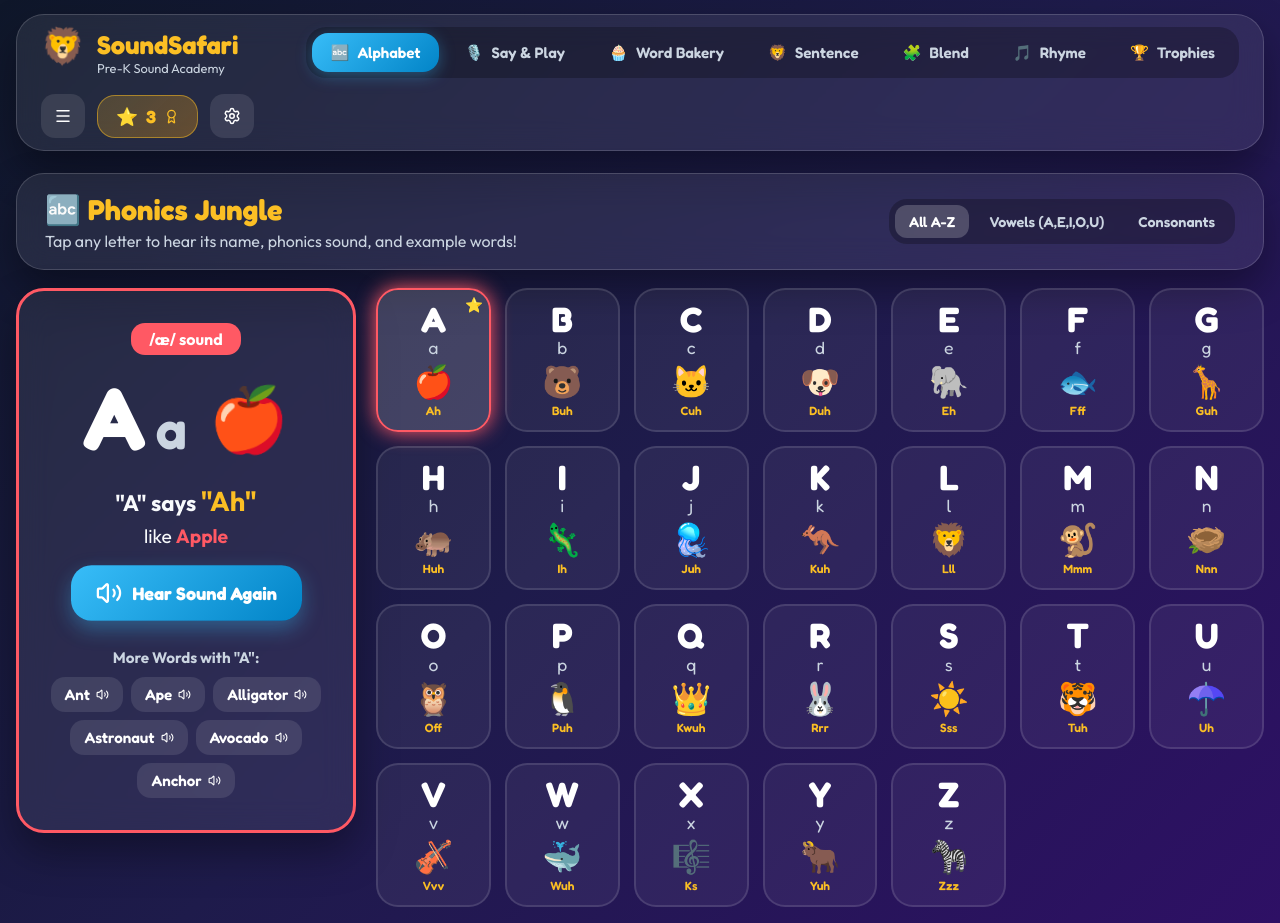
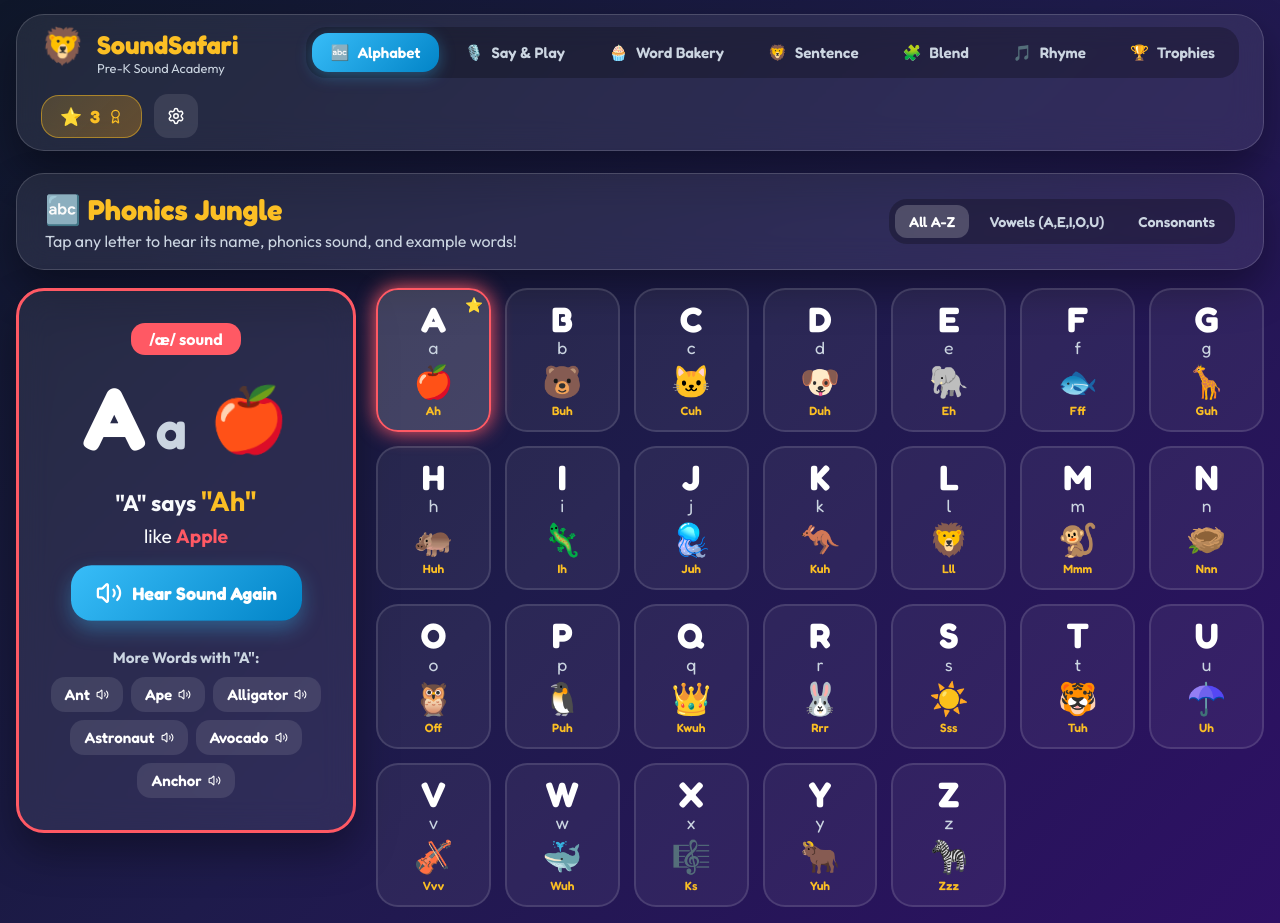
Before and after one commit to backgroundvoices/soundsafari, a React (Vite) app: page / in a window 1280 px wide. Built offline with nearby package versions, Linux system fonts and the light colour scheme.

Commit message:
Keep the hamburger menu off desktop
The toggle carries .icon-btn as well, and that rule sets display: flex
further down the stylesheet at the same specificity, so it won on
desktop and the hamburger sat under the full nav. Match the header too
so the hide rule stays ahead of it.

```diff
--- a/src/index.css
+++ b/src/index.css
@@ -296,7 +296,10 @@ button {
 }
 
 /* Mobile Navigation & Screen Optimizations */
-.mobile-menu-toggle-btn {
+/* The toggle is also an .icon-btn, and that rule sets `display: flex` further
+   down this file at the same specificity — matching the header as well keeps
+   the hamburger hidden on desktop, where the full nav is already on show. */
+.app-header .mobile-menu-toggle-btn {
   display: none;
 }
 
```
